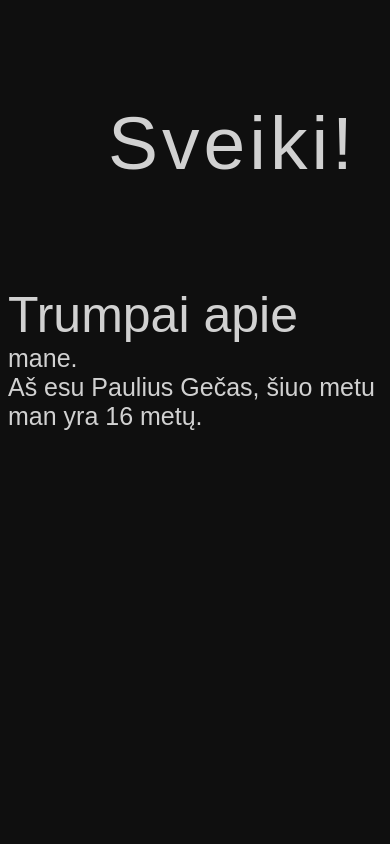
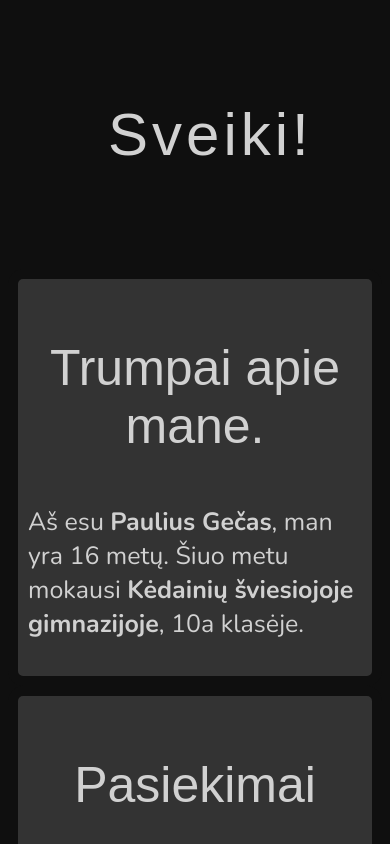
Before and after one commit to TheOnlyGhostwolf/letter-for-ktug, a plain HTML site: page index.html in a window 390 px wide. Shown: the top 844 px of the page. Drawn offline with nearby package versions, Linux system fonts and the light colour scheme; a web font is replaced by a local one.

Commit message:
[WIP] Progress

```diff
--- a/assets/css/style.css
+++ b/assets/css/style.css
@@ -1,22 +1,75 @@
 body {
-	background-color: #0f0f0f;
+    background-color: #0f0f0f;
+    color: #d1d1d1;
+    font-family: 'Nunito', sans-serif;
+    font-size: 25px;
+}
+
+.isryskintas {
+    font-family: 'League Spartan', arial !important;
+    font-size: 50px !important;
+    text-align: center;
+}
+
+.pavadinimas {
+    letter-spacing: 4px;
+    margin: 100px 100px 100px 100px;
+    text-align: center;
+    font-size: 60px !important;
+    font-family: 'League Spartan', arial !important;
+
+}
+
+* {
+    box-sizing: border-box;
+}
+
+.skiltis {
+    float: left;
+    width: 50%;
+    padding: 10px;
+    /*height: 300px; Should be removed. Only for demonstration */
+    border: 10px solid #0f0f0f;
+    border-radius: 15px !important;
+    background-color: #333333;
+}
+
+.eile:after {
+    content: "";
+    display: table;
+    clear: both;
+}
+
+.padas {
+    background-color: #f1f1f1;
+    padding: 10px;
+    text-align: center;
+}
+
+@media (max-width: 750px) {
+    .skiltis {
+        width: 100%;
+    }
+}
+
+i {
+    padding: 10px 15px;
+}
+
+a {
 	color: #d1d1d1;
 }
 
-.pavadinimas {
-	letter-spacing: 4px;
-	margin: 100px 100px 100px 100px;
-	text-align: center;
-	font-size: 75px !important;
-	font-family: 'League Spartan Bold', arial;
+a:hover {
+	color: white;
 }
 
-p {
-	font-family: Arial, Helvetica, sans-serif;
-	font-size: 25px;
+::selection {
+	color: #0f0f0f;
+	background-color: #d1d1d1;
 }
 
-p::first-line {
-	font-family: 'League Spartan Bold', arial !important;
-	font-size: 50px !important;
+::-moz-selection {
+	color: #0f0f0f;
+	background-color: #d1d1d1;
 }
--- a/index.html
+++ b/index.html
@@ -5,13 +5,38 @@
     <title>Paulius Gečas - Laiškas KTU Gimnazijai</title>
     <meta charset="UTF-8">
     <meta name="viewport" content="width=device-width, initial-scale=1">
-    <link href="http://allfont.net/allfont.css?fonts=league-spartan" rel="stylesheet" type="text/css">
+    <link href="//db.onlinewebfonts.com/c/7cc8cbbd7a330c0d1e7c08c6d62711e4?family=League+Spartan" rel="stylesheet" type="text/css"/> <!--League Spartan sriftas, nes mano megstamiausias :) -->
+    <link href="https://fonts.googleapis.com/css2?family=Nunito:wght@400;700&display=swap" rel="stylesheet">
     <link href="./assets/css/style.css" rel="stylesheet" type="text/css">
+    <script src="https://kit.fontawesome.com/d723117a64.js"></script>
 </head>
 
 <body>
-	<div class="pavadinimas bold">Sveiki!</div>
-    <p>Trumpai apie mane.<br>Aš esu Paulius Gečas, šiuo metu man yra 16 metų.</p>
+    <div class="pavadinimas">Sveiki!</div>
+    <div class="eile">
+        <div class="skiltis">
+            <p class="isryskintas">Trumpai apie mane.</p>
+            <p>Aš esu <b>Paulius Gečas</b>, man yra 16 metų. Šiuo metu mokausi <b>Kėdainių šviesiojoje gimnazijoje</b>, 10a klasėje.</p>
+        </div>
+        <div class="skiltis">
+            <p class="isryskintas">Pasiekimai</p>
+            <p>Lorem ipsum dolor sit amet, consectetur adipiscing elit, sed do eiusmod tempor incididunt ut labore et dolore magna aliqua. Ut enim ad minim veniam, quis nostrud exercitation ullamco laboris nisi ut aliquip ex ea commodo consequat. Duis aute irure dolor in reprehenderit in voluptate velit esse cillum dolore eu fugiat nulla pariatur. Excepteur sint occaecat cupidatat non proident, sunt in culpa qui officia deserunt mollit anim id est laborum.</p>
+        </div>
+        <div class="skiltis">
+            <p class="isryskintas">Asmeniniai pasiekimai</p>
+            <p>Lorem ipsum dolor sit amet, consectetur adipiscing elit, sed do eiusmod tempor incididunt ut labore et dolore magna aliqua. Ut enim ad minim veniam, quis nostrud exercitation ullamco laboris nisi ut aliquip ex ea commodo consequat. Duis aute irure dolor in reprehenderit in voluptate velit esse cillum dolore eu fugiat nulla pariatur. Excepteur sint occaecat cupidatat non proident, sunt in culpa qui officia deserunt mollit anim id est laborum.</p>
+        </div>
+        <div class="skiltis">
+            <p class="isryskintas">Projektai</p>
+            <p>Lorem ipsum dolor sit amet, consectetur adipiscing elit, sed do eiusmod tempor incididunt ut labore et dolore magna aliqua. Ut enim ad minim veniam, quis nostrud exercitation ullamco laboris nisi ut aliquip ex ea commodo consequat. Duis aute irure dolor in reprehenderit in voluptate velit esse cillum dolore eu fugiat nulla pariatur. Excepteur sint occaecat cupidatat non proident, sunt in culpa qui officia deserunt mollit anim id est laborum.</p>
+        </div>
+        <div class="skiltis">
+            <p class="isryskintas">Kontaktai</p>
+            <p><i class="fas fa-phone fa-flip-horizontal"></i>+370 654 94972</p>
+            <p><a href="mailto:paulius.gec03@gmail.com" target="_blank"><i class="fas fa-envelope"></i>paulius.gec03@gmail.com</a></p>
+            <p><a href="https://www.facebook.com/ciapaulius/" target="_blank"><i class="fab fa-facebook"></i>Paulius Gečas</p>
+        </div>
+    </div>
 </body>
 
 </html>
```
